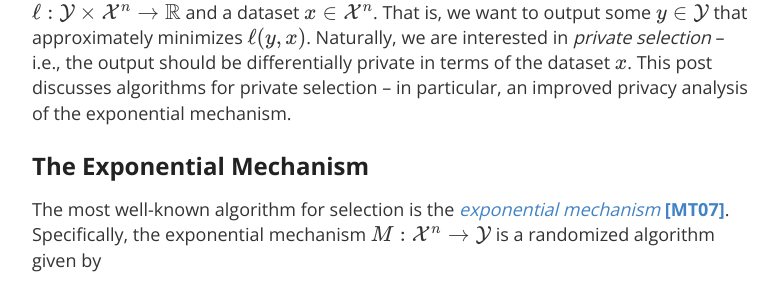
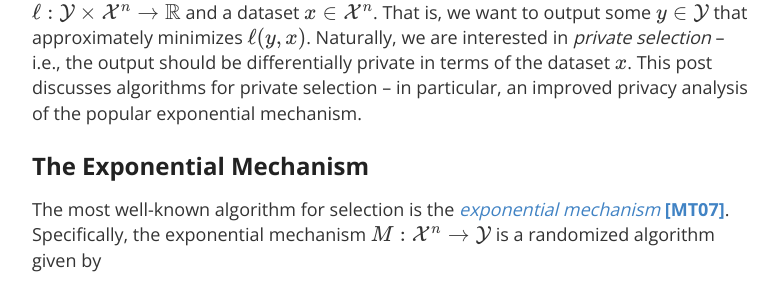
Before and after one commit to differentialprivacy/differentialprivacy, a Jekyll site: the page built from _posts/2021-07-20-exponential-mechanism-bounded-range.md, in a window 1280 px wide and 900 px high. Shown: the part 286-578 px from the top of the window, without its empty margins (248-1029 px from the left). Built offline with Jekyll 4.4.1, drawn with Linux system fonts in a browser that asks for light colours; comment, search, counter and statistics services are not loaded; some of the changed text lies outside the part shown.

Commit message:
exp mech bounded range post

```diff
--- a/_posts/2021-07-20-exponential-mechanism-bounded-range.md
+++ b/_posts/2021-07-20-exponential-mechanism-bounded-range.md
@@ -10,7 +10,7 @@ categories: [Open Problems]
 
 
 A basic and frequent task in data analysis is _selection_ -- given a set of options \\\(\\mathcal{Y}\\), output the (approximately) best one, where "best" is defined by some loss function \\\(\\ell : \\mathcal{Y} \\times \\mathcal{X}^n \\to \\mathbb{R}\\\) and a dataset \\\(x \\in \\mathcal{X}^n\\\). That is, we want to output some \\\(y \\in \\mathcal{Y}\\\) that approximately minimizes \\\(\\ell(y,x)\\\). Naturally, we are interested in _private selection_ -- i.e., the output should be differentially private in terms of the dataset \\\(x\\\).
-This post discusses algorithms for private selection -- in particular, an improved privacy analysis of the exponential mechanism.
+This post discusses algorithms for private selection -- in particular, an improved privacy analysis of the popular exponential mechanism.
 
 ## The Exponential Mechanism
 
```
Also changed, not shown: other parts of _posts/2021-07-20-exponential-mechanism-bounded-range.md (+1 -1 lines).
